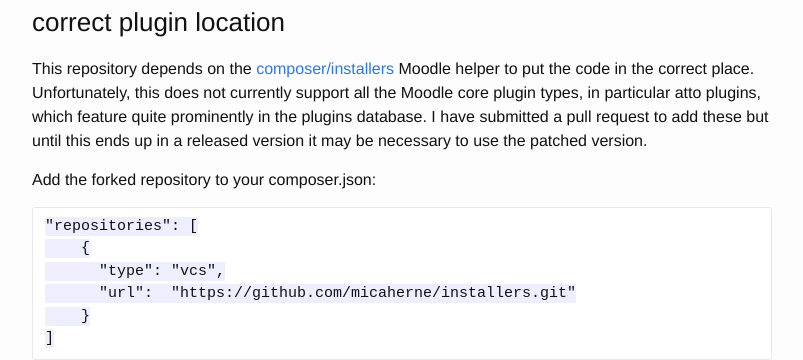
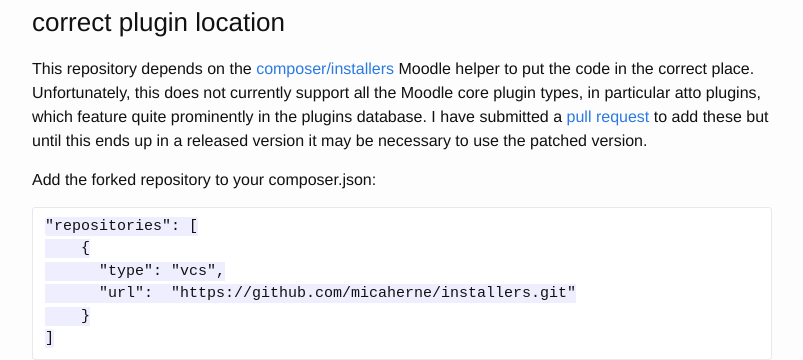
Before and after one commit to micaherne/moodle-plugin-repo, a Jekyll site: the page built from about.md, in a window 1280 px wide and 900 px high, scrolled down 1424 px. Shown: the part 200-560 px from the top of the window, without its empty margins (238-1041 px from the left). Built offline with Jekyll 4.4.1, drawn with Linux system fonts in a browser that asks for light colours; part of the change alters nothing that is shown.

```diff
--- a/about.md
+++ b/about.md
@@ -53,7 +53,7 @@ Unfortunately, because Moodle's composer.json contains no name or version inform
 ## Troubleshooting
 
 ### My plugin installs under the vendor directory instead of in the correct plugin location
-This repository depends on the [composer/installers](https://github.com/composer/installers) Moodle helper to put the code in the correct place. Unfortunately, this does not currently support all the Moodle core plugin types, in particular atto plugins, which feature quite prominently in the plugins database. I have submitted a pull request to add these but until this ends up in a released version it may be necessary to use the patched version.
+This repository depends on the [composer/installers](https://github.com/composer/installers) Moodle helper to put the code in the correct place. Unfortunately, this does not currently support all the Moodle core plugin types, in particular atto plugins, which feature quite prominently in the plugins database. I have submitted a [pull request](https://github.com/composer/installers/pull/260) to add these but until this ends up in a released version it may be necessary to use the patched version.
 
 Add the forked repository to your composer.json:
 
```
